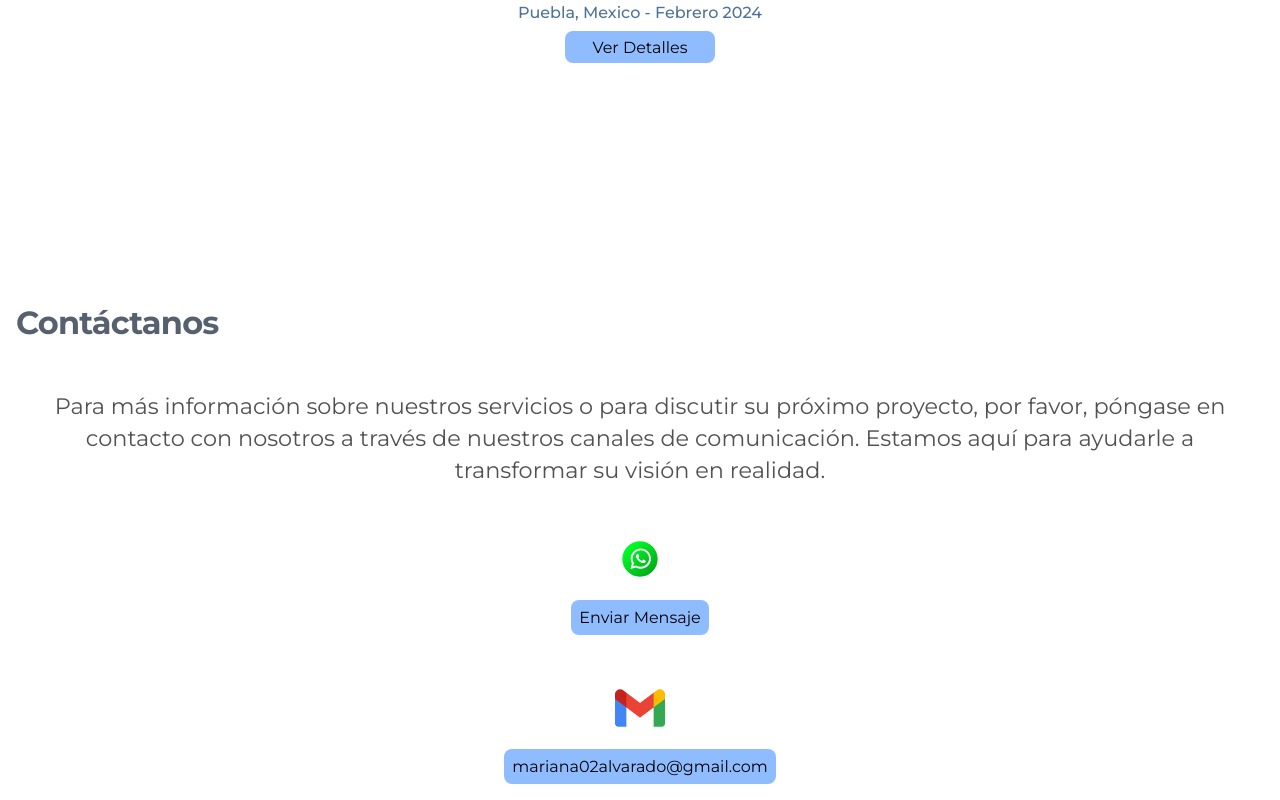
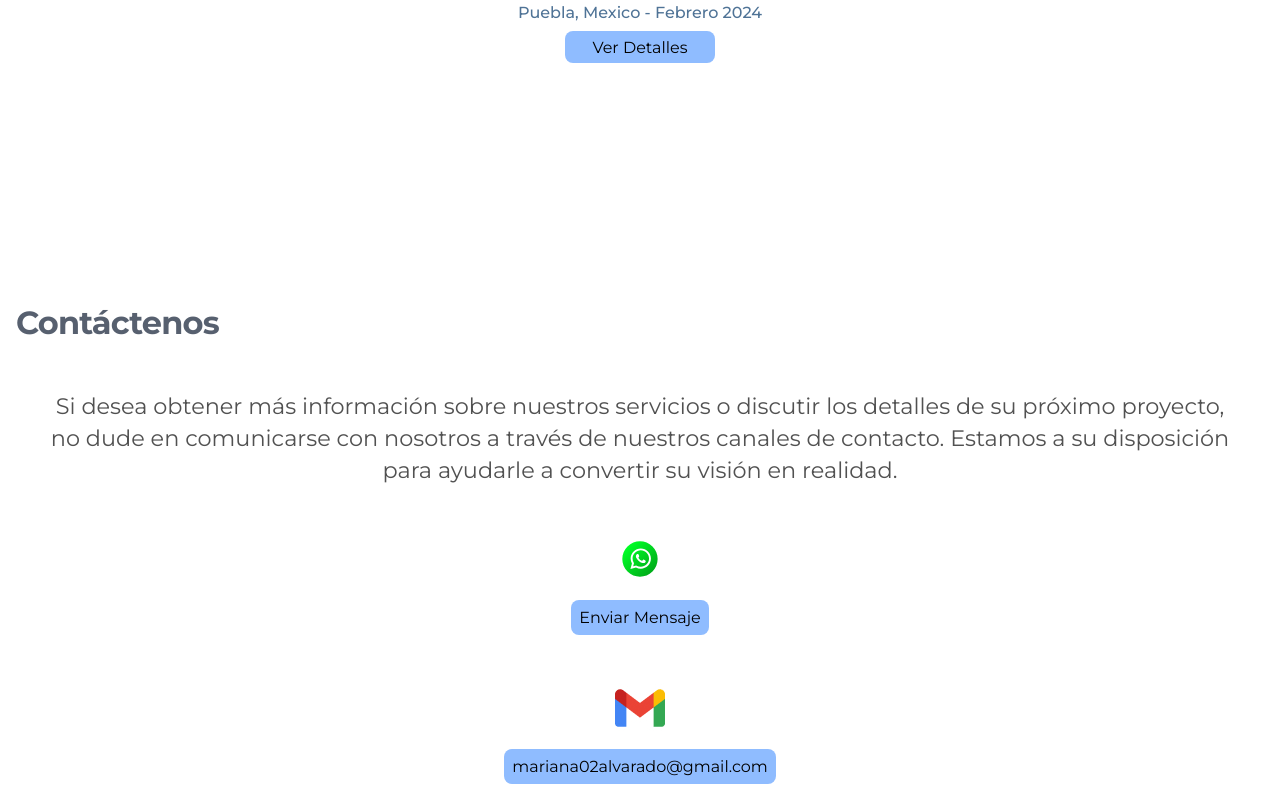
Before and after one commit to Rubenhdz20/Architecture-Web-Portfolio, a React (Vite) app: page / in a window 1280 px wide. Shown: the part 5173-5973 px from the top of the page. Built offline with nearby package versions, Linux system fonts and the light colour scheme.

Commit message:
Change contact content

```diff
--- a/src/components/Contact/index.jsx
+++ b/src/components/Contact/index.jsx
@@ -31,9 +31,9 @@ function Contact() {
   return (
     <>
       <section id="contact-section" className='contact-section'>
-        <h1 className='contact__title'>Contáctanos </h1>
+        <h1 className='contact__title'>Contáctenos</h1>
         <div className='contact-container'>
-          <p className='contact__text'>Para más información sobre nuestros servicios o para discutir su próximo proyecto, por favor, póngase en contacto con nosotros a través de nuestros canales de comunicación. Estamos aquí para ayudarle a transformar su visión en realidad.</p>
+          <p className='contact__text'>Si desea obtener más información sobre nuestros servicios o discutir los detalles de su próximo proyecto, no dude en comunicarse con nosotros a través de nuestros canales de contacto. Estamos a su disposición para ayudarle a convertir su visión en realidad.</p>
         </div>
         <div className='contact__container'>
           <svg width="50" height="50" viewBox="0 0 1375 1376" fill="none" xmlns="http://www.w3.org/2000/svg">
```
